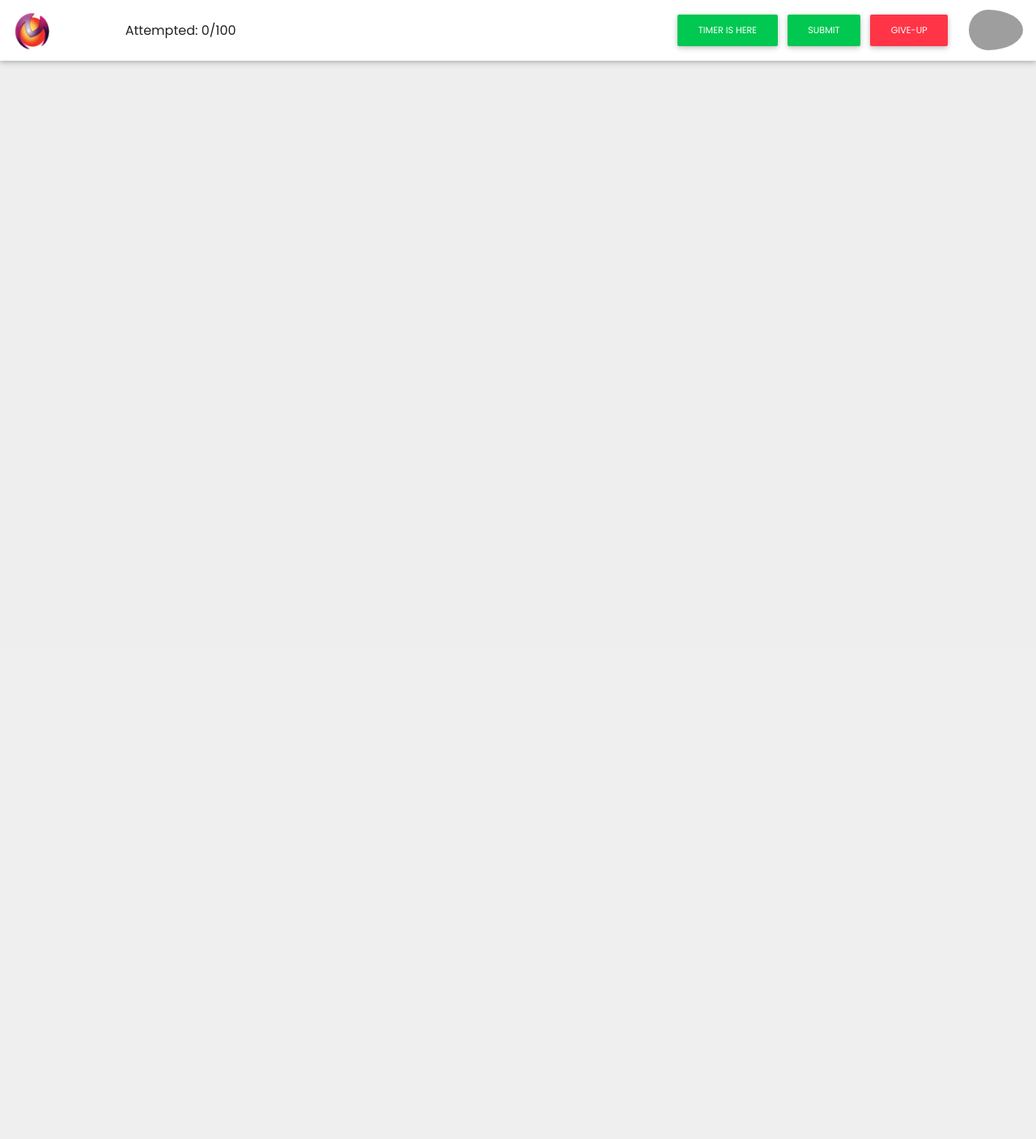
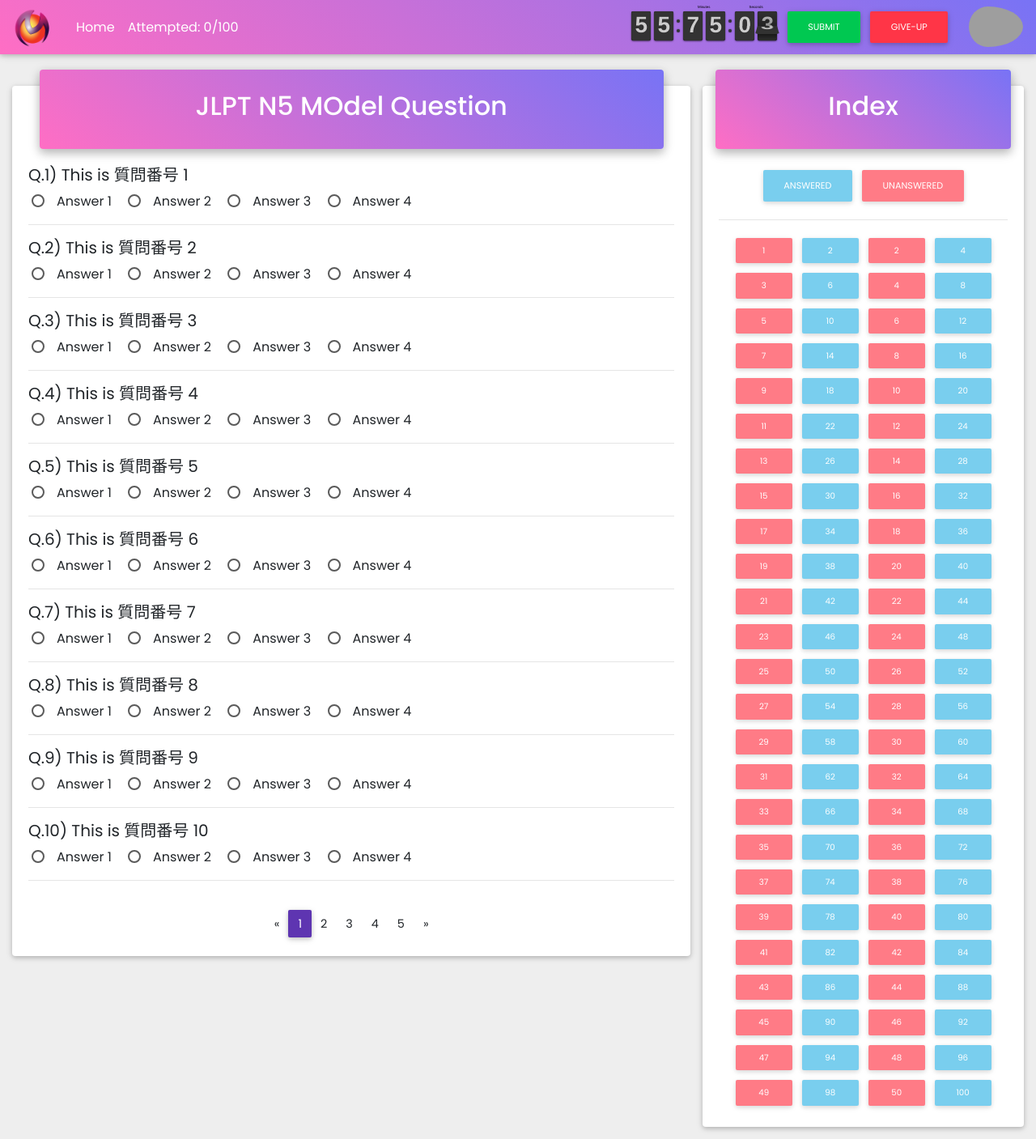
Before and after one commit to ParasRai2/MTCProject, a PHP site: page / in a window 1280 px wide. Shown: the whole page at 81% size. Before the commit the page ends 80 px from the top, so only its background shows below. Run offline with PHP 8.4, Linux system fonts and the light colour scheme; some web fonts are replaced; grey boxes are pictures that could not be loaded.

Commit message:
questions page as index.php

```diff
--- a/assets/css/magnum-custom.css
+++ b/assets/css/magnum-custom.css
@@ -2,3 +2,13 @@
     height: 50px;
     padding-left: 20px;
 }
+#nav-clock {
+    zoom: 0.4;
+    -moz-transform: scale(0.4);
+}
+.questions{
+  padding: 15px;
+}
+.questions .col-md-8{
+  padding-right: 0px;
+}
--- a/countdown-stop-callback.html
+++ b/countdown-stop-callback.html
@@ -16,7 +16,7 @@
 		var diff;
 		$(document).ready(function() {
 			currentTime = new Date();
-			startTime = new Date("June 6, 2019 06:35:00");
+			startTime = new Date("June 7, 2019 06:35:00");
 			diff = (startTime - currentTime)/1000;
 			clock = $('.clock').FlipClock( parseInt(diff), {
 		        clockFace: 'MinuteCounter',
--- a/footer.php
+++ b/footer.php
@@ -13,5 +13,29 @@
 <script type="text/javascript" src="assets/js/addons/datatables.min.js"></script>
 <!-- owl Carousel -->
 <script type="text/javascript" src="assets/js/owl.carousel.min.js"></script>
+<!-- flipclock -->
+<script src="compiled/flipclock.js"></script>
+
+<script type="text/javascript">
+  var clock;
+  var currentTime;
+  var startTime;
+  var diff;
+  $(document).ready(function() {
+    currentTime = new Date();
+    startTime = new Date("June 10, 2019 06:35:00");
+    diff = (startTime - currentTime)/1000;
+    clock = $('.clock').FlipClock( parseInt(diff), {
+          clockFace: 'MinuteCounter',
+          countdown: true,
+          callbacks: {
+            stop: function() {
+              $('.message').html('The clock has stopped!');
+            }
+          }
+      });
+  });
+
+</script>
 </body>
 </html>
--- a/header.php
+++ b/header.php
@@ -18,19 +18,22 @@
   <!-- owl Carousel -->
   <link href="assets/css/owl.carousel.min.css" rel="stylesheet">
   <link href="assets/css/owl.theme.default.min.css" rel="stylesheet">
+  <!-- flipclock -->
+  <link rel="stylesheet" href="compiled/flipclock.css">
+  <!-- custom -->
   <link href="assets/css/custom.css" rel="stylesheet">
   <link href="assets/css/magnum-custom.css" rel="stylesheet">
 </head>
 <body>
   <!-- navigation bar start-->
-  <nav class="mb-1 navbar navbar-expand-lg avbar-light white double-nav scrolling-navbar">
+  <nav class="mb-1 navbar navbar-expand-lg navbar-dark secondary-color sticky-top lighten-1 purple-gradient">
     <img src="assets/images/logo_square.png" alt="" style="height:50px; padding-right:20px;">
     <button class="navbar-toggler" type="button" data-toggle="collapse" data-target="#navbarSupportedContent-5" aria-controls="navbarSupportedContent-5" aria-expanded="false" aria-label="Toggle navigation">
       <span class="navbar-toggler-icon"></span>
     </button>
     <div class="collapse navbar-collapse" id="navbarSupportedContent-5">
       <ul class="navbar-nav mr-auto">
-        <li class="nav-item active">
+        <li class="nav-item">
           <a class="nav-link waves-effect waves-light" href="#">Home
             <span class="sr-only">(current)</span>
           </a>
@@ -41,7 +44,8 @@
       </ul>
       <ul class="navbar-nav ml-auto nav-flex-icons">
         <li class="nav-item">
-          <button type="button" class="btn btn-success btn-md waves-effect waves-light">Timer is here</button>
+          <div id="nav-clock" class="clock"></div>
+        	<div class="message"></div>
           </a>
         </li>
         <li class="nav-item">
--- a/index.php
+++ b/index.php
@@ -1,4 +1,113 @@
 <?php include('header.php') ?>
+<section class="questions">
+  <div class="row">
+    <div class="col-md-8">
+      <div class="card card-cascade narrower">
+        <!-- Card image -->
+        <div class="view view-cascade gradient-card-header purple-gradient">
+          <!-- Title -->
+          <h2 class="card-header-title">JLPT N5 MOdel Question</h2>
+        </div>
+        <!-- Card content -->
+        <div class="card-body card-body-cascade">
+          <?php
+          for ($i=1; $i <= 10; $i++) {
 
+            ?>
+            <div class="question-1">
+              <h5>Q.<?php echo $i; ?>) This is 質問番号 <?php echo $i; ?></h5>
+              <!-- Material inline 1 -->
+              <div class="form-check form-check-inline">
+                <input type="radio" class="form-check-input" id="<?php echo $i; ?><?php echo $i*2; ?>" name="question<?php echo $i; ?>">
+                <label class="form-check-label" for="<?php echo $i; ?><?php echo $i*2; ?>">Answer 1</label>
+              </div>
+              <!-- Material inline 2 -->
+              <div class="form-check form-check-inline">
+                <input type="radio" class="form-check-input" id="<?php echo $i; ?><?php echo $i*3; ?>" name="question<?php echo $i; ?>">
+                <label class="form-check-label" for="<?php echo $i; ?><?php echo $i*3; ?>">Answer 2</label>
+              </div>
+              <!-- Material inline 3 -->
+              <div class="form-check form-check-inline">
+                <input type="radio" class="form-check-input" id="<?php echo $i; ?><?php echo $i*4; ?>" name="question<?php echo $i; ?>">
+                <label class="form-check-label" for="<?php echo $i; ?><?php echo $i*4; ?>">Answer 3</label>
+              </div>
+              <!-- Material inline 3 -->
+              <div class="form-check form-check-inline">
+                <input type="radio" class="form-check-input" id="<?php echo $i; ?><?php echo $i*5; ?>" name="question<?php echo $i; ?>">
+                <label class="form-check-label" for="<?php echo $i; ?><?php echo $i*5; ?>">Answer 4</label>
+              </div>
+            </div>
+            <hr>
+          <?php } ?>
+        </div>
+
+        <nav>
+          <ul class="pagination pg-purple justify-content-center">
+            <li class="page-item">
+              <a class="page-link waves-effect waves-effect" aria-label="Previous">
+                <span aria-hidden="true">«</span>
+                <span class="sr-only">Previous</span>
+              </a>
+            </li>
+            <li class="page-item active"><a class="page-link waves-effect waves-effect">1</a></li>
+            <li class="page-item"><a class="page-link waves-effect waves-effect">2</a></li>
+            <li class="page-item"><a class="page-link waves-effect waves-effect">3</a></li>
+            <li class="page-item"><a class="page-link waves-effect waves-effect">4</a></li>
+            <li class="page-item"><a class="page-link waves-effect waves-effect">5</a></li>
+            <li class="page-item">
+              <a class="page-link waves-effect waves-effect" aria-label="Next">
+                <span aria-hidden="true">»</span>
+                <span class="sr-only">Next</span>
+              </a>
+            </li>
+          </ul>
+        </nav>
+      </div>
+    </div>
+    <div class="col-md-4">
+      <div class="card card-cascade narrower">
+
+        <!-- Card image -->
+        <div class="view view-cascade gradient-card-header purple-gradient">
+
+          <!-- Title -->
+          <h2 class="card-header-title">Index</h2>
+        </div>
+
+        <!-- Card content -->
+        <div class="card-body card-body-cascade text-center">
+          <style>
+          .flex-container {
+            display: flex;
+            flex-wrap: wrap;
+          }
+          </style>
+          <div class="flex-container">
+            <div>
+              <button type="button" class="btn btn-info btn-md" disabled>Answered</button>
+            </div>
+            <div>
+              <button type="button" class="btn btn-danger btn-md" disabled>Unanswered</button>
+            </div>
+          </div>
+          <hr>
+          <div class="flex-container">
+            <?php for ($i=1; $i <= 50; $i++) {
+              ?>
+              <div>
+                <button type="button" class="btn btn-danger btn-sm" style="width:70px;" disabled><?php echo $i*1; ?></button>
+              </div>
+              <div class="">
+              <button type="button" class="btn btn-info btn-sm" style="width:70px;" disabled><?php echo $i*2; ?></button>
+
+            </div>
+            <?php } ?>
+          </div>
+        </div>
+
+      </div>
+    </div>
+  </div>
+</section>
 
 <?php include('footer.php') ?>
```
